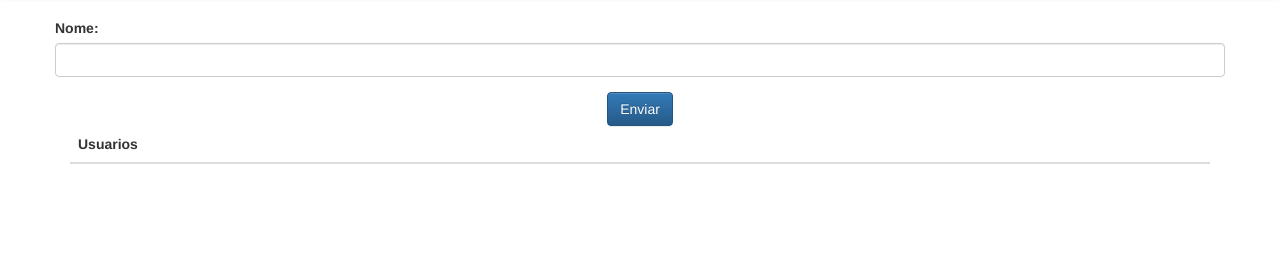
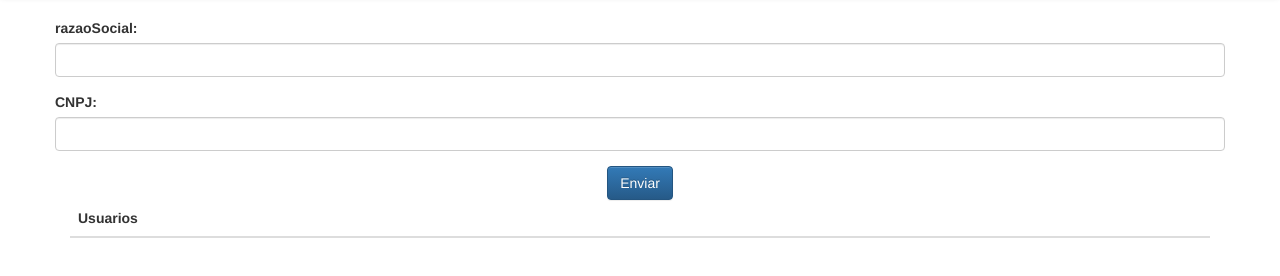
Before and after one commit to RGomes97/projeto, a plain HTML site: page wwwroot/partials/index.html at #!/cadastroUsuarios in a window 1280 px wide. Shown: the part 54-330 px from the top of the page. Drawn offline with nearby package versions, Linux system fonts and the light colour scheme; some packages are replaced by stand-ins of ours; no server answers.

Commit message:
inclusão de novos campos em cliente

```diff
--- a/wwwroot/partials/cadastro_usuarios.html
+++ b/wwwroot/partials/cadastro_usuarios.html
@@ -2,11 +2,17 @@
     <div class="row">
         <form name="form" novalidade>
             <div class="form-group">
-                <label>Nome:</label>
-                <input type="text" ng-model="form.nome" class="form-control" required>
+                <label>razaoSocial:</label>
+                <input type="text" ng-model="form.razaoSocial" class="form-control" required>
+            </div>
+
+            <div class="form-group">
+                <label>CNPJ:</label>
+                <input type="text" ng-model="form.cnpj" class="form-control" required>
             </div>
             <button ng-click="enviarDados()" class="btn btn-primary center-block" type="button">Enviar</button>
         </form>
+
     </div>
     <table class="table table-striped">
         <thead>
@@ -16,7 +22,8 @@
         </thead>
         <tbody>
         <tr ng-repeat="value in values">
-            <td>{{value.nome}}</td>
+            <td>{{value.razaoSocial}}</td>
+            <td>{{value.cnpj}}</td>
         </tr>
     </table>
 </div>
```
